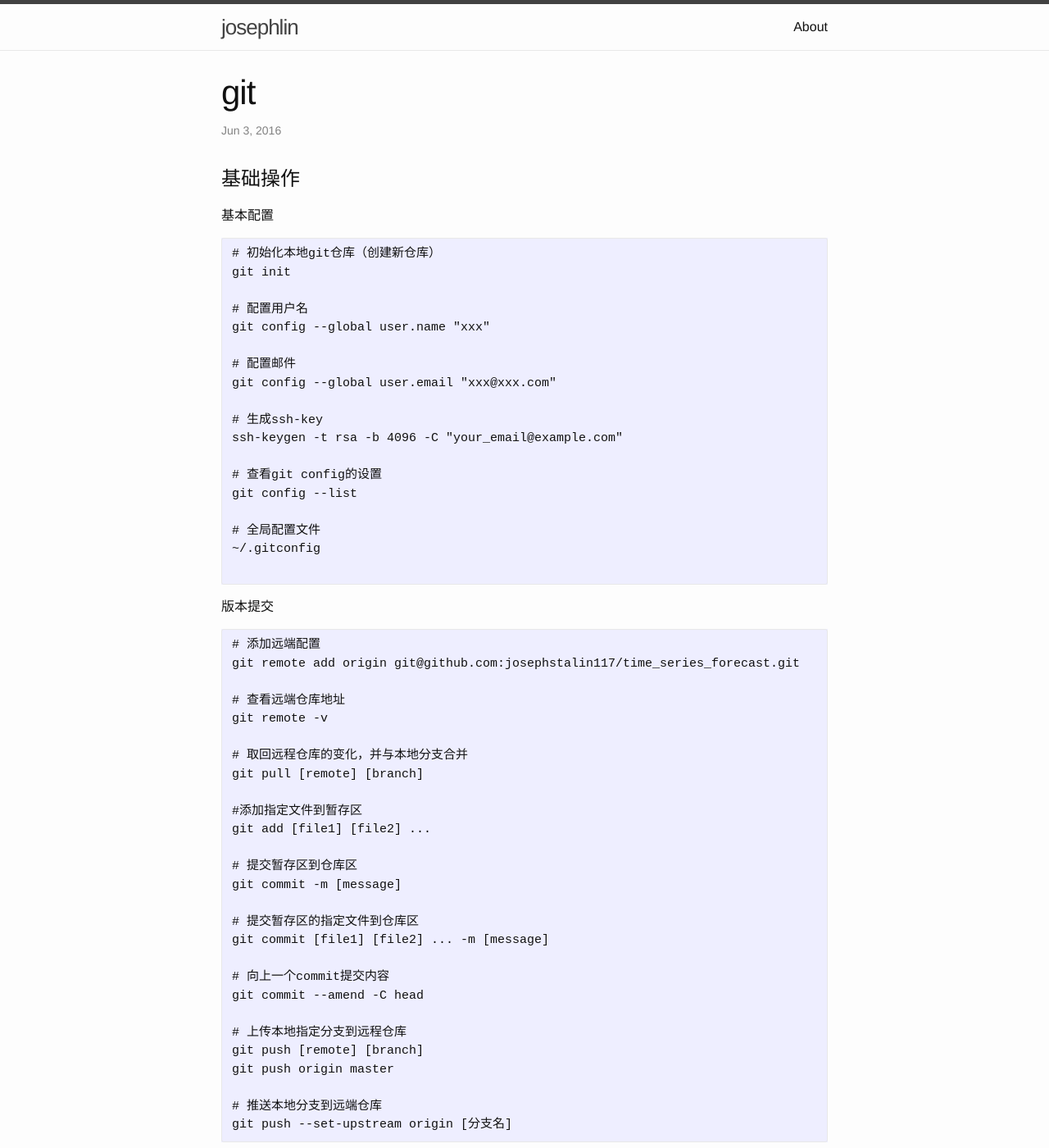
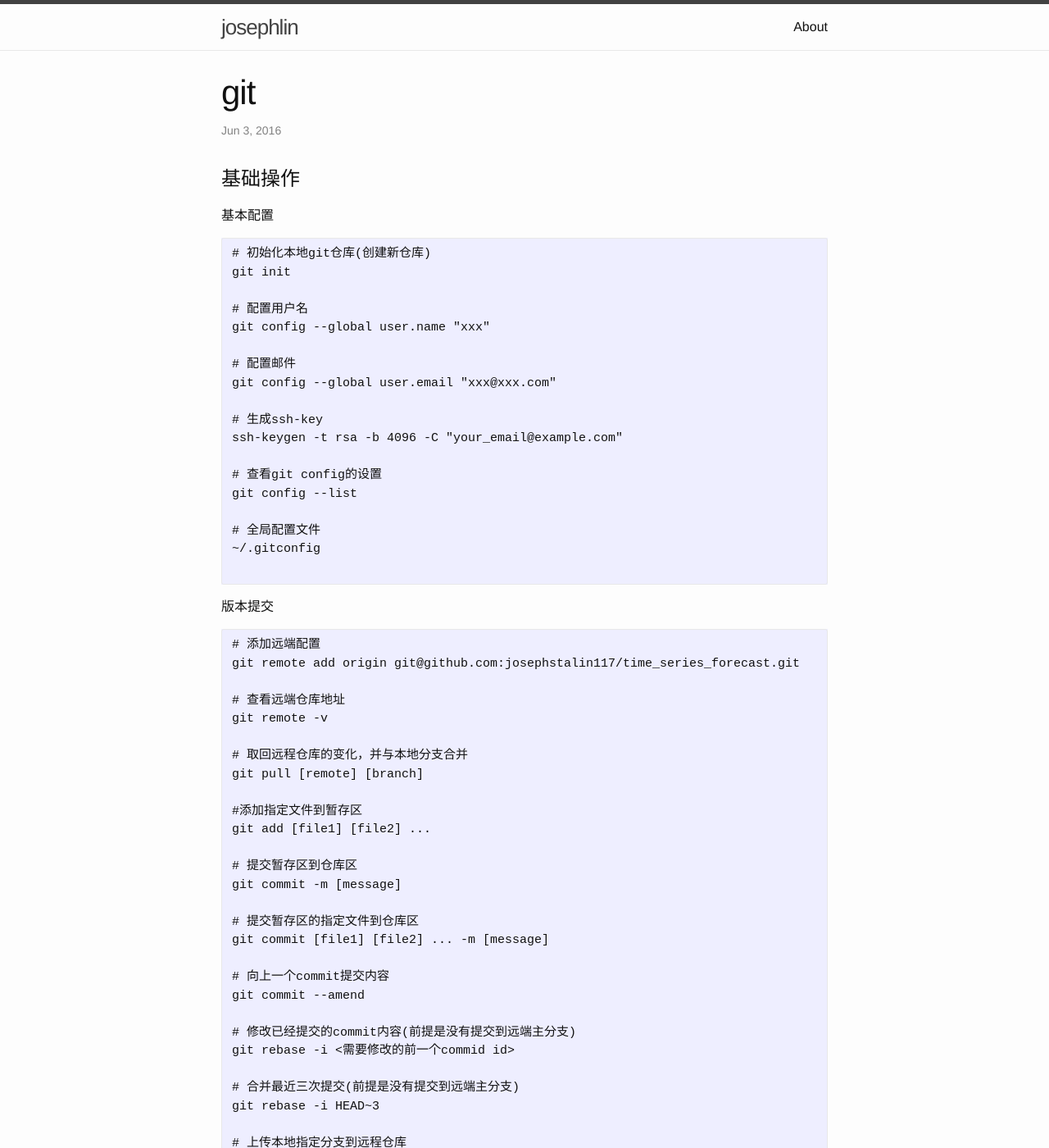
Before and after one commit to josephstalin117/josephstalin117.github.io, a Jekyll site: the page built from _posts/2016-06-03-git.markdown, in a window 1280 px wide and 1400 px high. Shown: the whole window at 82% size. Built offline with Jekyll 4.4.1, drawn with Linux system fonts in a browser that asks for light colours; some of the changed text lies outside the part shown.

Commit message:
feat:add rebase & amend

````diff
--- a/_posts/2016-06-03-git.markdown
+++ b/_posts/2016-06-03-git.markdown
@@ -10,7 +10,7 @@ categories: command
 
 基本配置
 ```
-# 初始化本地git仓库（创建新仓库）
+# 初始化本地git仓库(创建新仓库)
 git init
 
 # 配置用户名
@@ -51,7 +51,13 @@ git commit -m [message]
 git commit [file1] [file2] ... -m [message]
 
 # 向上一个commit提交内容
-git commit --amend -C head
+git commit --amend
+
+# 修改已经提交的commit内容(前提是没有提交到远端主分支)
+git rebase -i <需要修改的前一个commid id>
+
+# 合并最近三次提交(前提是没有提交到远端主分支)
+git rebase -i HEAD~3
 
 # 上传本地指定分支到远程仓库
 git push [remote] [branch]
@@ -113,7 +119,7 @@ Use `<rev>^<n>` to select the n-th immediate parent of merge commit rev.
 # 撤销文件a的修改(没有被git add)
 git checkout a
 
-# 撤销文件a的修改(已经被git add，但没有commit)
+# 撤销文件a的修改(已经被git add, 但没有commit)
 git reset HEAD a
 git checkout a
 
@@ -156,9 +162,9 @@ git pull
 
 
 
-分支与master冲突（避免`git merge master`）
+分支与master冲突(避免`git merge master`)
 ```
-# 从上游分支获取最新commit信息，并有机的将当前分支和上游分支合并
+# 从上游分支获取最新commit信息, 并有机的将当前分支和上游分支合并
 git rebase master
 ```
 
````
